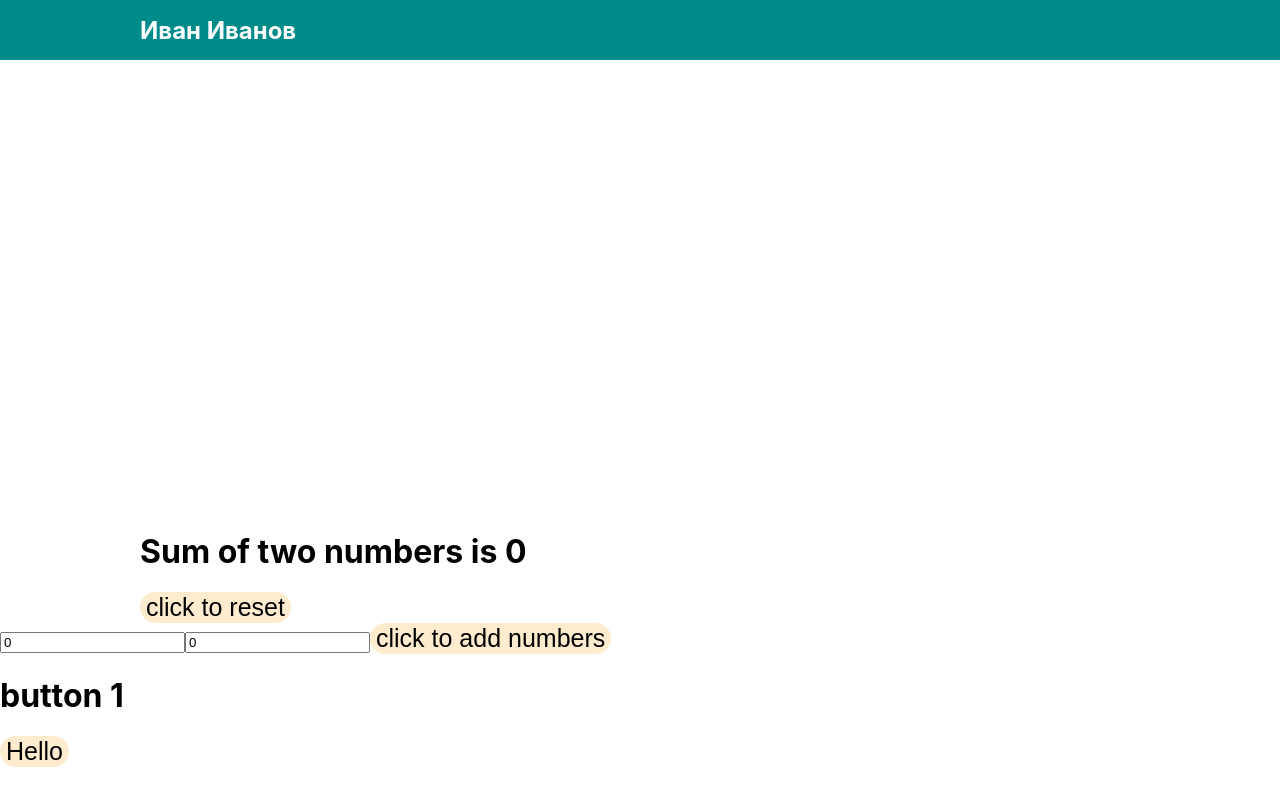
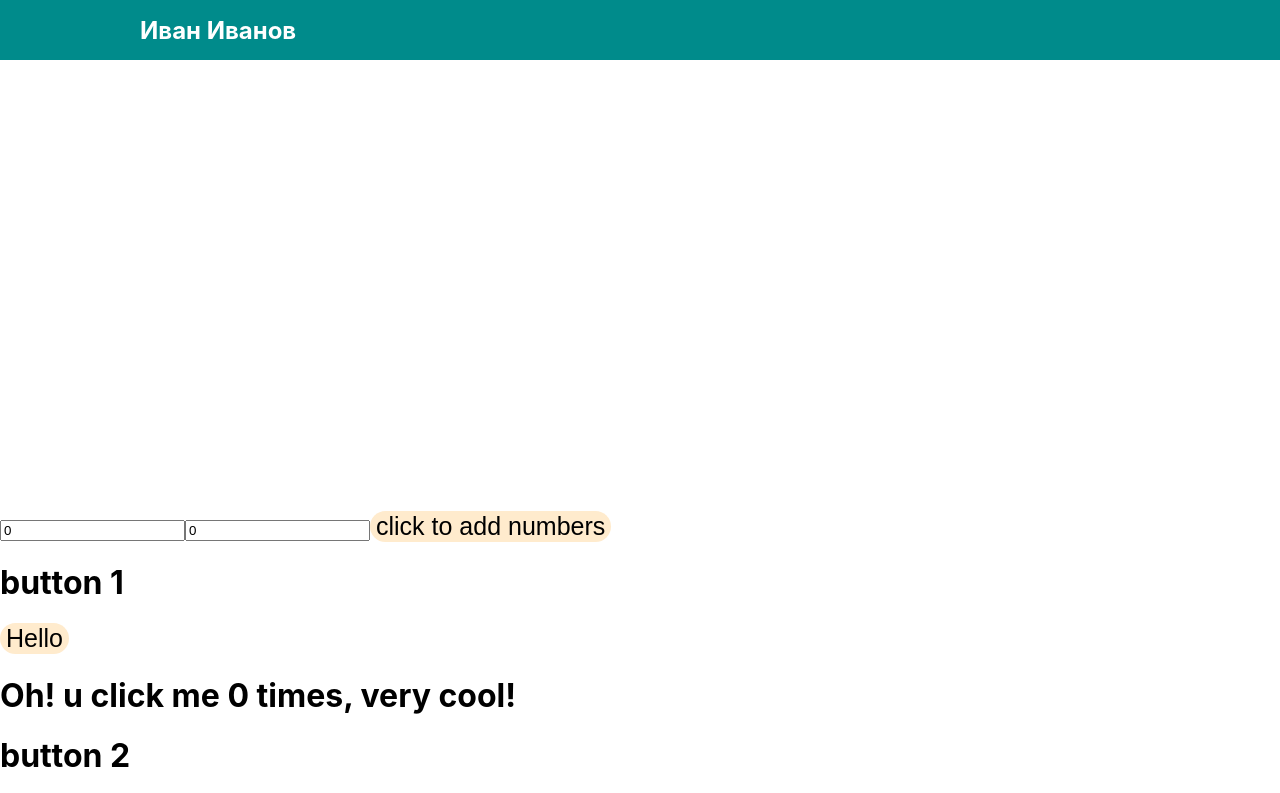
Before and after one commit to Lubava7/react-spa, a React (Create React App) app: page / in a window 1280 px wide. Shown: the top 793 px of the page. Built offline with nearby package versions, Linux system fonts and the light colour scheme.

Commit message:
fiish the inputs componentgit status .!

```diff
--- a/src/components/Inputs/Inputs.js
+++ b/src/components/Inputs/Inputs.js
@@ -64,26 +64,22 @@ class Inputs extends React.Component{
     }
 
       render(){
-
-         return(
-
-            <div>
-
+        return (
+           <div>
+               {this.state.result ? (
                 <div className='container'>
-                   <h1>Sum of two numbers is {this.state.result}</h1>
-                   <button onClick={this.reset}>click to reset </button>
+                    <h1>Sum of two numbers is {this.state.result}</h1>
+                    <button onClick={this.reset}>click to reset </button>
                 </div>
+               ) : (
                 <div>
                   <input placeholder='enter a number' onChange={this.num} value={this.state.numOne}/>
                   <input placeholder='enter a number' onChange={this.numnum} value={this.state.numTwo}/>
                   <button onClick={this.add}>click to add numbers</button>
                 </div>
-
-              </div>
-
-         )
-
-}}
+               )}
+            </div>
+        )}}
 
 
 export default Inputs;
```
